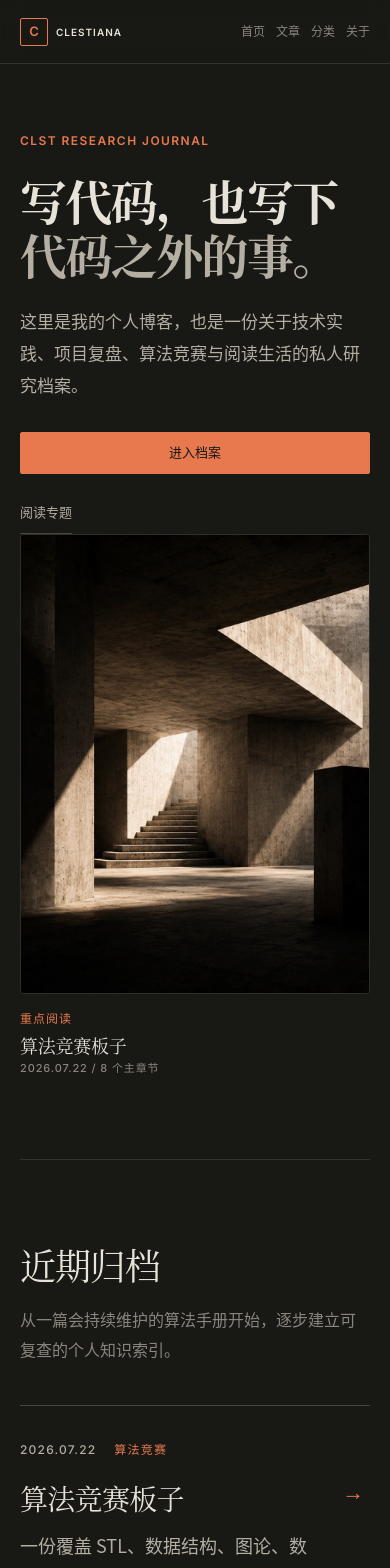
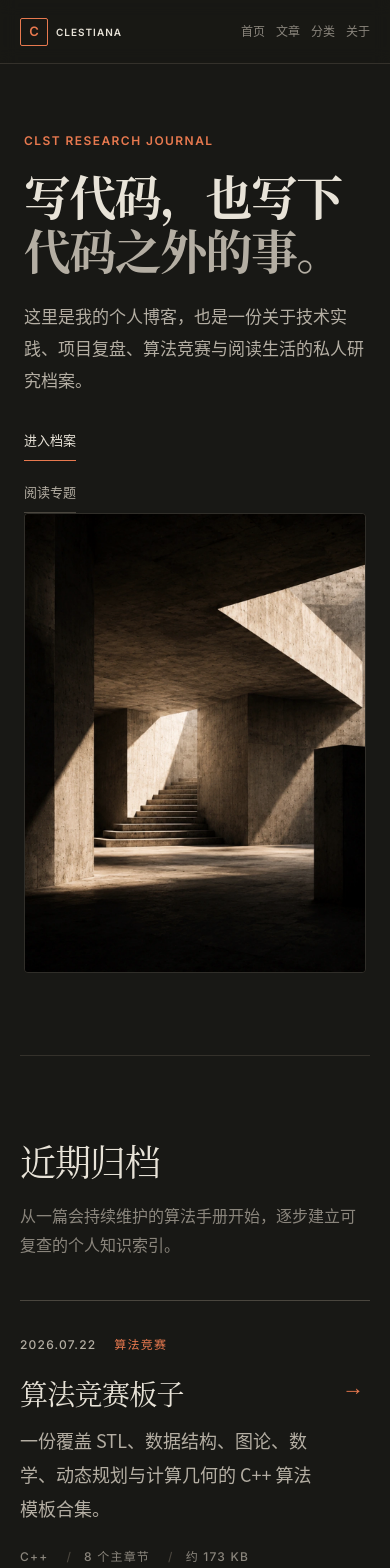
Before and after one commit to IoveCelestina/Manifold, a Next.js app in the folder blog/: page / in a window 390 px wide. Shown: the top 1568 px of the page. Built offline with nearby package versions, Linux system fonts and the light colour scheme.

Commit message:
style(blog): refine editorial hero

```diff
--- a/blog/app/globals.css
+++ b/blog/app/globals.css
@@ -89,35 +89,37 @@ img { max-width: 100%; }
 .site-header nav a:hover { color: var(--text-primary); }
 .site-header nav a:hover::after, .site-header nav a:focus-visible::after { transform: scaleX(1); }
 
+.hero.shell { width: min(1540px, calc(100% - 48px)); }
 .hero {
   display: grid;
   grid-template-columns: repeat(12, minmax(0, 1fr));
   align-items: center;
-  min-height: calc(100dvh - 68px);
-  padding-block: 56px 68px;
-  column-gap: 24px;
+  min-height: max(calc(100dvh - 68px), 760px);
+  padding-block: 28px;
+  column-gap: 12px;
 }
-.hero-copy { grid-column: 1 / span 7; align-self: center; max-width: 780px; }
-.hero-kicker { margin: 0 0 23px; color: var(--accent); font: 600 var(--type-meta)/1.5 var(--font-meta); letter-spacing: .12em; }
-.hero h1 { margin: 0; font-family: var(--font-display); font-size: var(--type-display-hero); font-weight: 600; line-height: var(--leading-display); letter-spacing: var(--tracking-display); }
+.hero-copy { position: relative; top: clamp(-96px, -8vh, -56px); z-index: 1; grid-row: 1; grid-column: 1 / span 6; align-self: center; max-width: 660px; }
+.hero-kicker { margin: 0 0 18px; color: var(--accent); font: 600 var(--type-meta)/1.5 var(--font-meta); letter-spacing: .12em; }
+.hero h1 { margin: 0; font-family: var(--font-display); font-size: clamp(72px, 6.1vw, 80px); font-weight: 600; line-height: 1.04; letter-spacing: var(--tracking-display); }
 .hero h1 span { display: block; color: var(--text-secondary); }
-.hero-lede { max-width: 560px; margin: 28px 0 0; color: var(--text-secondary); font-size: var(--type-body); font-weight: 400; line-height: var(--leading-body); }
-.hero-actions { display: flex; align-items: center; gap: 26px; margin-top: 34px; }
-.primary-button, .secondary-button { display: inline-flex; min-height: 42px; align-items: center; justify-content: center; white-space: nowrap; font-family: var(--font-body); font-size: 13px; font-weight: 500; transition: color 170ms ease, background-color 170ms ease, border-color 170ms ease, transform 170ms ease; }
-.primary-button { padding: 0 18px; border: 1px solid var(--accent); border-radius: 2px; background: var(--accent); color: var(--canvas); }
+.hero-lede { max-width: 570px; margin: 24px 0 0; color: var(--text-secondary); font-size: var(--type-body); font-weight: 400; line-height: var(--leading-body); }
+.hero-actions { display: flex; align-items: center; gap: 30px; margin-top: 28px; }
+.primary-button, .secondary-button { display: inline-flex; min-height: 34px; align-items: center; justify-content: center; padding: 0 0 5px; border-radius: 0; white-space: nowrap; font-family: var(--font-body); font-size: 13px; font-weight: 500; transition: color 170ms ease, border-color 170ms ease, transform 170ms ease; }
+.primary-button { border: 0; border-bottom: 1px solid var(--accent); background: transparent; color: var(--text-primary); }
 .secondary-button { border-bottom: 1px solid var(--border-strong); color: var(--text-secondary); }
 .primary-button:hover { background: transparent; color: var(--accent); }
 .secondary-button:hover { border-color: var(--accent); color: var(--text-primary); }
 .primary-button:active, .secondary-button:active { transform: translateY(1px); }
 
-.cover-visual { grid-column: 9 / span 4; align-self: center; }
+.cover-visual { position: relative; top: clamp(-48px, -4vh, -28px); grid-row: 1; grid-column: 6 / span 7; align-self: center; }
 .cover-visual figure { margin: 0; }
-.cover-visual img { display: block; width: 100%; height: clamp(420px, 57vh, 560px); border: 1px solid var(--border); border-radius: 4px; object-fit: cover; object-position: center; filter: saturate(.82) contrast(1.04); transition: filter 240ms ease; }
+.cover-visual img { display: block; width: 100%; height: clamp(660px, 75vh, 720px); border: 1px solid var(--border); border-radius: 4px; object-fit: cover; object-position: center; filter: saturate(.82) contrast(1.04); transition: filter 240ms ease; }
 .cover-visual:hover img { filter: saturate(.95) contrast(1.04); }
-.cover-visual figcaption { display: grid; grid-template-columns: 88px minmax(0, 1fr); gap: 4px 20px; padding-top: 16px; }
-.cover-visual figcaption span { grid-row: 1 / span 2; color: var(--accent); font: 600 var(--type-meta)/1.5 var(--font-meta); letter-spacing: .08em; }
-.cover-visual figcaption strong { font-family: var(--font-display); font-size: 18px; font-weight: 500; line-height: 1.4; letter-spacing: -.015em; }
-.cover-visual figcaption small { color: var(--text-muted); font: 500 11px/1.6 var(--font-meta); letter-spacing: .08em; }
+
+@media (min-width: 1025px) and (min-height: 900px) {
+  .hero-copy { top: -144px; }
+  .cover-visual { top: -96px; }
+}
 
 .latest-section, .topics-section, .about-section { padding-block: 108px; border-top: 1px solid var(--border); }
 .section-heading { max-width: 700px; margin-bottom: 56px; }
@@ -251,14 +253,11 @@ img { max-width: 100%; }
 
 @media (max-width: 1024px) {
   .shell { width: min(100% - 56px, 960px); }
-  .hero { grid-template-columns: repeat(8, minmax(0, 1fr)); min-height: auto; padding-block: 82px; }
-  .hero-copy { grid-column: 1 / span 5; }
-  .cover-visual { grid-column: 6 / span 3; }
+  .hero { grid-template-columns: repeat(8, minmax(0, 1fr)); min-height: auto; padding-block: 72px; column-gap: 24px; }
+  .hero-copy { grid-column: 1 / span 4; }
+  .cover-visual { grid-column: 5 / span 4; }
   .hero h1 { font-size: clamp(58px, 6.2vw, 64px); line-height: var(--leading-display); }
-  .cover-visual img { height: 470px; }
-  .cover-visual figcaption { display: block; }
-  .cover-visual figcaption span, .cover-visual figcaption strong, .cover-visual figcaption small { display: block; }
-  .cover-visual figcaption strong { margin: 5px 0 2px; }
+  .cover-visual img { height: 580px; }
   .about-section > div { grid-column: 2 / span 10; }
 }
 
@@ -280,12 +279,12 @@ img { max-width: 100%; }
   .site-header nav { gap: 16px; }
   .site-header nav a { font-size: 12px; }
   .hero { display: block; min-height: auto; padding-block: 68px 82px; }
+  .hero-copy, .cover-visual { top: 0; }
   .hero h1 { max-width: 520px; font-size: clamp(44px, 12vw, 54px); line-height: var(--leading-display); }
   .hero-lede { margin-top: 24px; font-size: 17px; line-height: var(--leading-body); }
   .hero-actions { margin-top: 30px; }
   .cover-visual { margin-top: 58px; }
   .cover-visual img { height: min(118vw, 560px); }
-  .cover-visual figcaption { display: grid; grid-template-columns: 76px minmax(0, 1fr); }
   .latest-section, .topics-section, .about-section { padding-block: 82px; }
   .section-heading { margin-bottom: 40px; }
   .section-heading h2 { font-size: 36px; line-height: var(--leading-heading); }
@@ -316,10 +315,7 @@ img { max-width: 100%; }
   .brand { gap: 8px; font-size: 10px; }
   .site-header nav { gap: 11px; }
   .hero-actions { flex-direction: column; align-items: flex-start; gap: 18px; }
-  .primary-button { width: 100%; }
-  .cover-visual figcaption { display: block; }
-  .cover-visual figcaption span, .cover-visual figcaption strong, .cover-visual figcaption small { display: block; }
-  .cover-visual figcaption strong { margin: 5px 0 2px; }
+  .primary-button { width: auto; }
   .post-stats span + span::before { margin-right: 12px; }
 }
 
--- a/blog/app/page.tsx
+++ b/blog/app/page.tsx
@@ -30,11 +30,6 @@ export default function Home() {
           <figure>
             {/* eslint-disable-next-line @next/next/no-img-element */}
             <img src="/research-desk.webp" width="1024" height="1280" loading="eager" alt="摊开的算法研究笔记、打印图表与电子硬件原型" />
-            <figcaption>
-              <span>重点阅读</span>
-              <strong>{post.title}</strong>
-              <small>{post.updatedAt} / {post.sectionCount} 个主章节</small>
-            </figcaption>
           </figure>
         </Link>
       </section>
```
